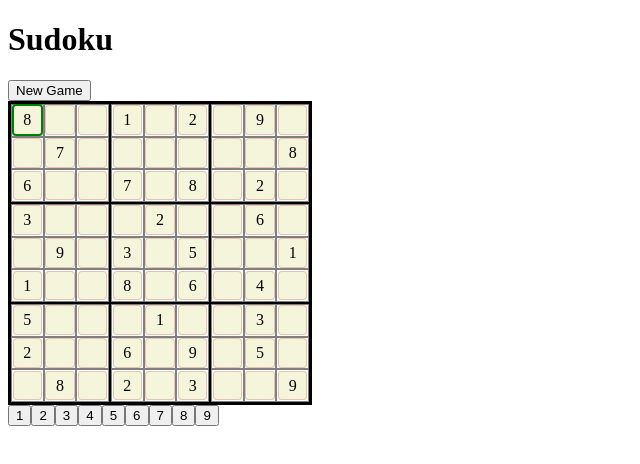
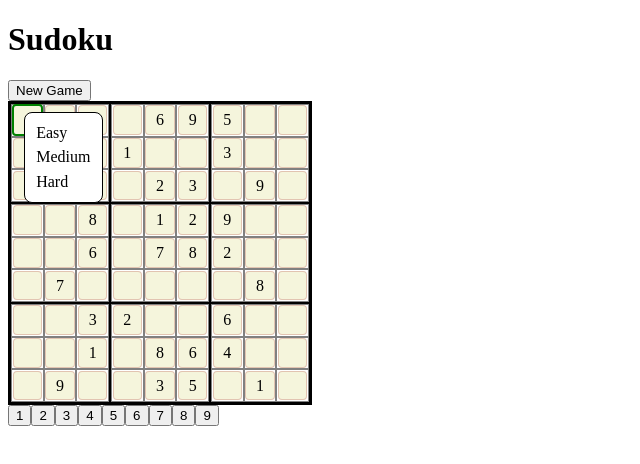
Before and after one commit to wveit/sudoku-react, a React (Vite) app: page / in a window 1280 px wide. Both pictures are taken after a click on the button "New Game". Shown: the top 464 px of the page, without its empty margins (0-640 px from the left). Built offline with nearby package versions, Linux system fonts and the light colour scheme.

Commit message:
Select different levels of difficulty

```diff
--- a/src/App.tsx
+++ b/src/App.tsx
@@ -6,6 +6,7 @@ import {
   useSolvedPuzzle,
   useUnsolvedPuzzle,
 } from "./hooks/puzzleHooks";
+import { NewGameButton } from "./components/NewGameButton";
 
 export default function App() {
   const [selectedCell, setSelectedCell] = useState(0);
@@ -21,7 +22,7 @@ export default function App() {
   return (
     <div>
       <h1>Sudoku</h1>
-      <button onClick={() => makeNewPuzzle("EASY")}>New Game</button>
+      <NewGameButton onNewGameRequest={makeNewPuzzle} />
       <SudokuBoard
         puzzle={puzzle}
         solvedPuzzle={solvedPuzzle}
--- /dev/null
+++ b/src/components/NewGameButton.tsx
@@ -0,0 +1,41 @@
+import { useState } from "react";
+import { Difficulty } from "../sudokulib/puzzles";
+
+interface NewGameButtonProps {
+  onNewGameRequest: (difficulty: Difficulty) => void;
+}
+
+export function NewGameButton({ onNewGameRequest }: NewGameButtonProps) {
+  const [showDropdown, setShowDropdown] = useState(false);
+
+  function toggleDropdown() {
+    setShowDropdown(!showDropdown);
+  }
+
+  const newGameCallback = (difficulty: Difficulty) => () => {
+    setShowDropdown(false);
+    onNewGameRequest(difficulty);
+  };
+
+  return (
+    <div className="NewGameButton">
+      <button onClick={toggleDropdown}>New Game</button>
+      <div
+        className={"NewGameButton--dropdown" + (showDropdown ? "" : " hidden")}
+      >
+        <div onClick={newGameCallback("EASY")} className="NewGameButton--item">
+          Easy
+        </div>
+        <div
+          onClick={newGameCallback("MEDIUM")}
+          className="NewGameButton--item"
+        >
+          Medium
+        </div>
+        <div onClick={newGameCallback("HARD")} className="NewGameButton--item">
+          Hard
+        </div>
+      </div>
+    </div>
+  );
+}
--- a/src/index.css
+++ b/src/index.css
@@ -1 +1,2 @@
-@import "./styles/SudokuBoard.css"
+@import "./styles/SudokuBoard.css";
+@import "./styles/NewGameButton.css";
--- /dev/null
+++ b/src/styles/NewGameButton.css
@@ -0,0 +1,27 @@
+.NewGameButton {
+  position: relative;
+}
+
+.NewGameButton--dropdown {
+  position: absolute;
+  top: 2rem;
+  left: 1rem;
+  z-index: 1;
+  background-color: white;
+  padding: 0.5rem;
+  border: 1px solid black;
+  border-radius: 0.5rem;
+  cursor: pointer;
+}
+
+.NewGameButton--item {
+  padding: 0.2rem;
+}
+
+.NewGameButton--item:hover {
+  background-color: lightgray;
+}
+
+.NewGameButton--dropdown.hidden {
+  display: none;
+}
```
